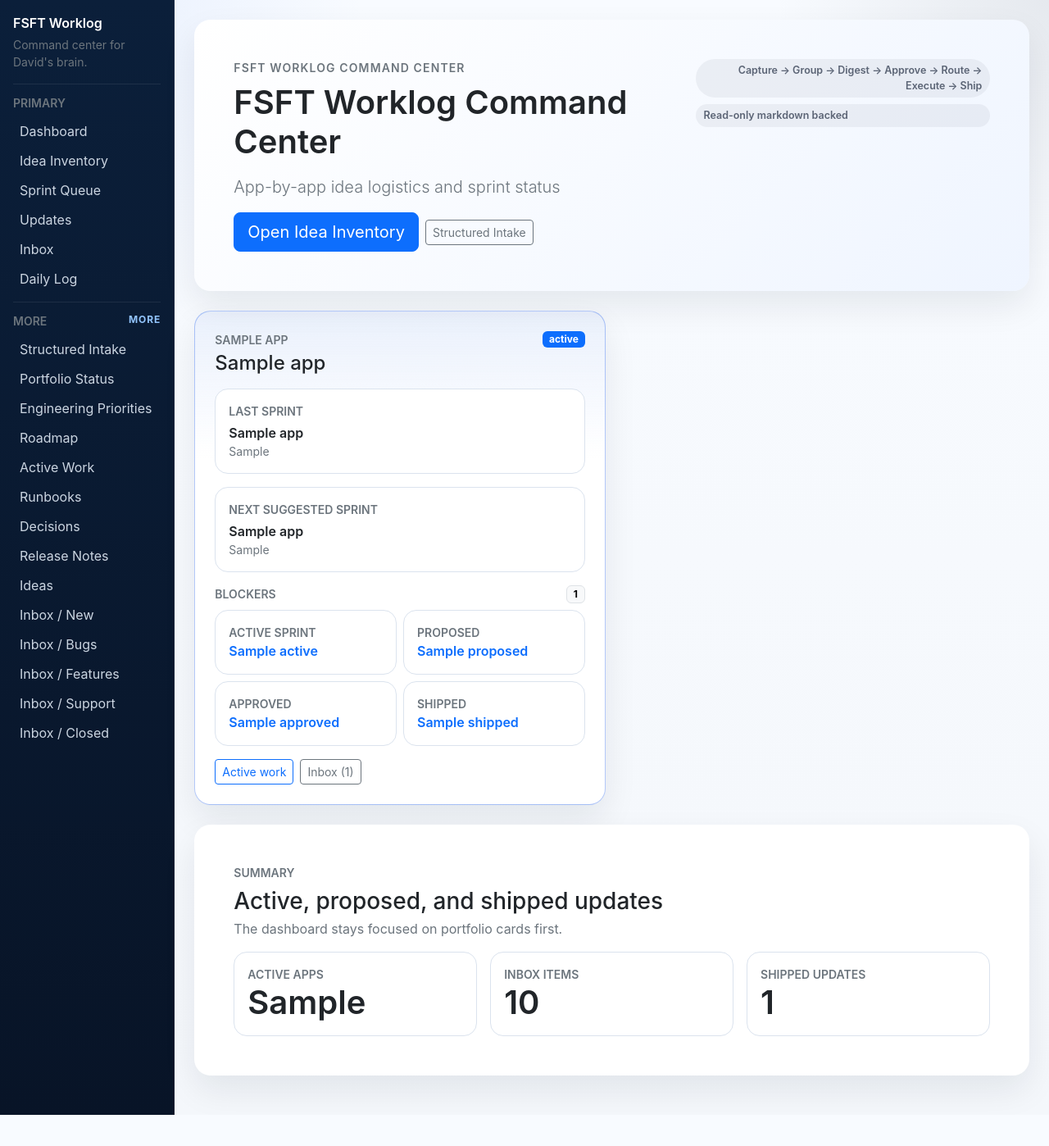
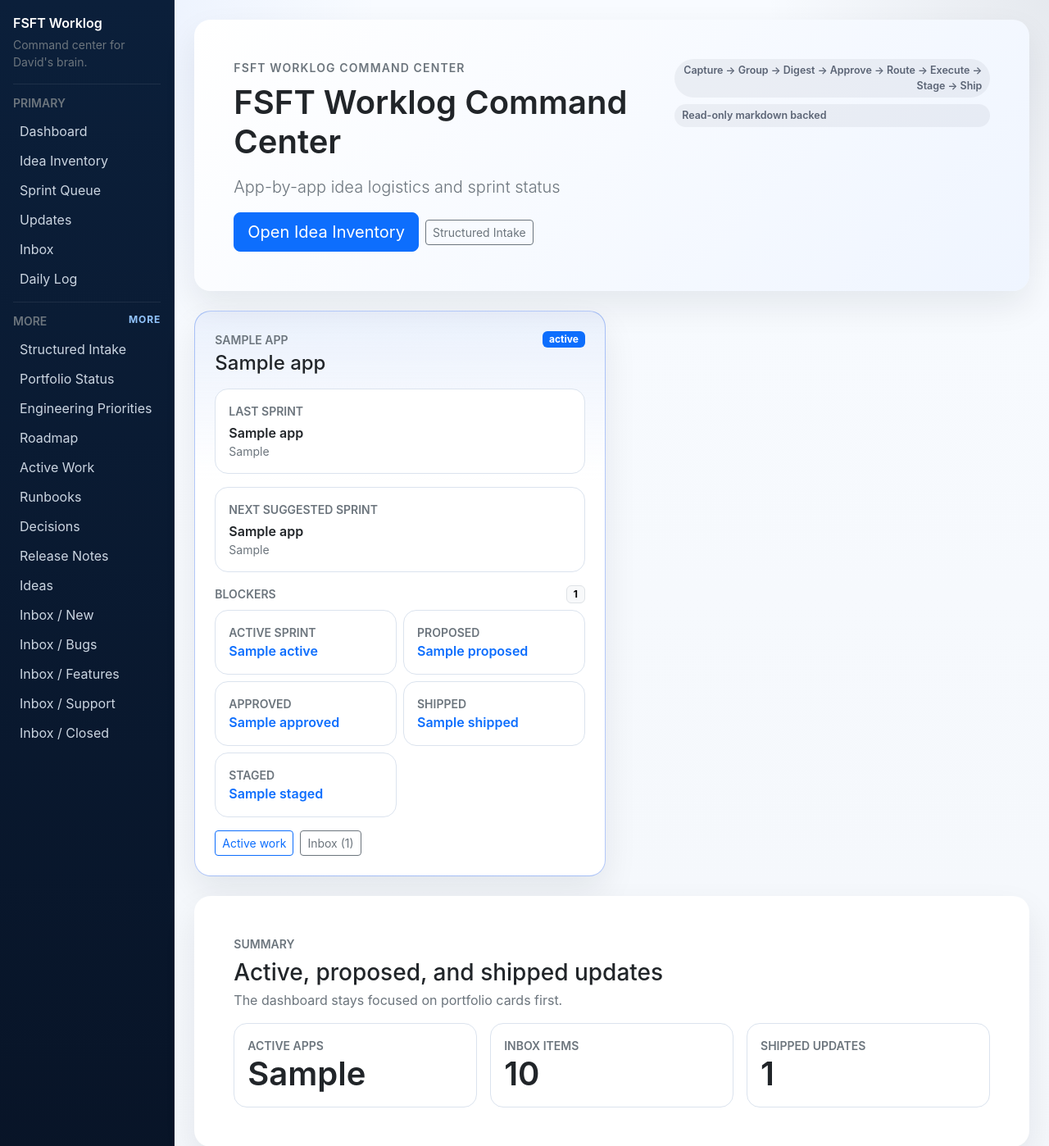
Before and after one commit to fourseasonsft/worklog-viewer, a Flask app: template templates/dashboard.html in a window 1280 px wide. Shown: the top 1398 px of the page at 82% size. Before the commit the page ends 1360 px from the top, so only its background shows below. Run offline with Flask 3, Linux system fonts and the light colour scheme; the template is opened without the code that fills it: most values are stand-ins (such as "Sample title", 1, 10 or a date in 2020); some libraries are stand-ins or nearby versions.

Commit message:
Add staged sprint lifecycle

```diff
--- a/app.py
+++ b/app.py
@@ -702,7 +702,7 @@ def _sprints_dir(status: str | None = None) -> Path:
 
 
 def _ensure_sprint_dirs() -> None:
-    for status in ["proposed", "rejected", "approved", "active", "completed", "shipped"]:
+    for status in ["proposed", "rejected", "approved", "active", "completed", "staged", "shipped"]:
         _sprints_dir(status).mkdir(parents=True, exist_ok=True)
 
 
@@ -1055,6 +1055,18 @@ def _parse_sprint_record(path: Path) -> dict[str, object]:
     }
 
 
+def _set_sprint_status(record: dict[str, object], status: str) -> Path:
+    status = status.strip().lower()
+    if status not in {"proposed", "approved", "active", "completed", "staged", "shipped"}:
+        raise ValueError(f"Unsupported sprint status: {status}")
+    record_path = WORKLOG_ROOT / str(record["path"])
+    new_path = _update_sprint_record(record_path, status)
+    record["status_key"] = status
+    record["status"] = status.title()
+    record["path"] = str(new_path.relative_to(WORKLOG_ROOT))
+    return new_path
+
+
 def _resolve_sprint_source_thoughts(record: dict[str, object]) -> list[dict[str, str]]:
     thoughts = _thoughts_by_ids([str(item) for item in record.get("source_thought_ids", []) if str(item).strip()])
     if thoughts:
@@ -1370,7 +1382,7 @@ def _assistant_update_shipments() -> list[dict[str, str]]:
 def _sprint_records() -> list[dict[str, object]]:
     _ensure_sprint_dirs()
     records = []
-    for status in ["proposed", "approved", "active", "completed", "shipped"]:
+    for status in ["proposed", "approved", "active", "completed", "staged", "shipped"]:
         for path in sorted(_sprints_dir(status).glob("*.md"), reverse=True):
             record = _parse_sprint_record(path)
             record["status_key"] = status
@@ -1393,11 +1405,11 @@ def _filter_sprint_records(records: list[dict[str, object]], status: str, app_sl
 
 
 def _sprint_counts_by_app() -> dict[str, dict[str, int]]:
-    counts = {app: {"proposed": 0, "approved": 0, "active": 0, "completed": 0, "shipped": 0} for app in APP_FILTERS.values()}
+    counts = {app: {"proposed": 0, "approved": 0, "active": 0, "completed": 0, "staged": 0, "shipped": 0} for app in APP_FILTERS.values()}
     for record in _sprint_records():
         app = record.get("app_product") or "Other"
         if app not in counts:
-            counts[app] = {"proposed": 0, "approved": 0, "active": 0, "completed": 0, "shipped": 0}
+            counts[app] = {"proposed": 0, "approved": 0, "active": 0, "completed": 0, "staged": 0, "shipped": 0}
         key = str(record.get("status_key") or "proposed")
         if key in counts[app]:
             counts[app][key] += 1
@@ -1449,6 +1461,7 @@ def _sprint_queue_dashboard_counts() -> dict[str, int]:
         "approved": sum(1 for record in records if record.get("status_key") == "approved"),
         "active": sum(1 for record in records if record.get("status_key") == "active"),
         "completed": sum(1 for record in records if record.get("status_key") == "completed"),
+        "staged": sum(1 for record in records if record.get("status_key") == "staged"),
         "shipped": sum(1 for record in records if record.get("status_key") == "shipped"),
     }
 
@@ -1722,7 +1735,7 @@ def _build_codex_prompt(app_name: str, sprint_name: str, thoughts: list[dict[str
         f"Work on the sprint group '{sprint_name}'. "
         f"Sprint Code: {sprint_code or 'TBD'}. "
         f"Purpose: {purpose}. "
-        "Completion Requirement: At the end of this sprint, update the matching Sprint Queue record by Sprint Code. Do not leave the sprint status stale. "
+        "Completion Requirement: Mark work Completed when implementation is finished but not yet deployed. Mark it Staged when deployed to DEV or staging and ready for validation. Mark it Shipped when deployed to production or live. Update the matching Sprint Queue record by Sprint Code and do not leave the sprint status stale. "
         f"Source ideas: {source_titles}. "
         "Keep the scope small, preserve existing behavior, and return a concise plan before editing files."
     )
@@ -1765,7 +1778,7 @@ def _build_handoff_markdown(app_name: str, sprint_name: str, thoughts: list[dict
             str(group.get("recommended_first_step") or (thoughts[0].get("normalized_summary") if thoughts else "Open the source ideas, confirm the smallest common implementation slice, and outline the first chat response.")),
             "",
             "## Completion Requirement",
-            f"When this sprint is complete, update Worklog using Sprint Code {sprint_code}.",
+            f"When implementation is finished but not deployed, mark the sprint Completed. When deployed to DEV or staging and ready for validation, mark the sprint Staged. When deployed to production or live, mark the sprint Shipped. Update Worklog using Sprint Code {sprint_code}.",
             "",
             "## Codex/ChatGPT Starting Prompt",
             str(group.get("starting_prompt") or _build_codex_prompt(app_name, sprint_name, thoughts, sprint_code)),
@@ -2400,7 +2413,7 @@ def assistant():
 @_require_worklog_session
 def sprints():
     status = (request.args.get("status") or "all").strip().lower()
-    if status not in {"all", "proposed", "approved", "active", "completed", "shipped"}:
+    if status not in {"all", "proposed", "approved", "active", "completed", "staged", "shipped"}:
         status = "all"
     app_slug = _normalize_app_filter(request.args.get("app"))
     records = _filter_sprint_records(_sprint_records(), status, app_slug)
@@ -2416,6 +2429,7 @@ def sprints():
             {"value": "approved", "label": "Approved"},
             {"value": "active", "label": "Active"},
             {"value": "completed", "label": "Completed"},
+            {"value": "staged", "label": "Staged"},
             {"value": "shipped", "label": "Shipped"},
         ],
         app_filters=[
@@ -2458,6 +2472,8 @@ def sprint_action(sprint_id: str):
         new_path = _update_sprint_record(record_path, "active")
     elif action == "complete":
         new_path = _update_sprint_record(record_path, "completed")
+    elif action == "stage":
+        new_path = _update_sprint_record(record_path, "staged")
     elif action == "ship":
         new_path = _update_sprint_record(record_path, "shipped")
     elif action == "regenerate_handoff":
@@ -2492,6 +2508,8 @@ def sprint_action_by_code(sprint_code: str):
         record_path = _update_sprint_record(record_path, "active")
     elif action == "complete":
         record_path = _update_sprint_record(record_path, "completed")
+    elif action == "stage":
+        record_path = _update_sprint_record(record_path, "staged")
     elif action == "ship":
         record_path = _update_sprint_record(record_path, "shipped")
     elif action == "regenerate_handoff":
--- a/templates/dashboard.html
+++ b/templates/dashboard.html
@@ -14,7 +14,7 @@
           </div>
         </div>
         <div class="d-flex flex-column gap-2 text-xl-end">
-          <div class="card-pill">Capture → Group → Digest → Approve → Route → Execute → Ship</div>
+          <div class="card-pill">Capture → Group → Digest → Approve → Route → Execute → Stage → Ship</div>
           <div class="card-pill">Read-only markdown backed</div>
         </div>
       </div>
@@ -31,7 +31,7 @@
                 <div class="text-uppercase text-secondary small fw-semibold mb-1">{{ app.title }}</div>
                 <h2 class="h4 mb-0">{{ app.title }}</h2>
               </div>
-              <span class="badge {% if app.current_sprint_status|lower == 'active' %}text-bg-primary{% elif app.current_sprint_status|lower == 'blocked' %}text-bg-danger{% elif app.current_sprint_status|lower == 'paused' %}text-bg-secondary{% elif app.current_sprint_status|lower == 'stable' %}text-bg-success{% else %}text-bg-light border{% endif %}">
+              <span class="badge {% if app.current_sprint_status|lower == 'active' %}text-bg-primary{% elif app.current_sprint_status|lower == 'staged' %}text-bg-info{% elif app.current_sprint_status|lower == 'blocked' %}text-bg-danger{% elif app.current_sprint_status|lower == 'paused' %}text-bg-secondary{% elif app.current_sprint_status|lower == 'stable' %}text-bg-success{% else %}text-bg-light border{% endif %}">
                 {{ app.current_sprint_status or 'Stable' }}
               </span>
             </div>
@@ -92,6 +92,12 @@
                   <div class="fw-semibold">{{ app.sprint_counts.shipped }}</div>
                 </a>
               </div>
+              <div class="col-6">
+                <a class="priority-card d-block text-decoration-none" href="{{ url_for('sprints', app=app.slug, status='staged') }}">
+                  <div class="text-secondary small text-uppercase fw-semibold">Staged</div>
+                  <div class="fw-semibold">{{ app.sprint_counts.staged }}</div>
+                </a>
+              </div>
             </div>
 
             <div class="d-flex flex-wrap gap-2 mt-3">
```
Also changed, not shown: templates/sprint_detail.html (+14 -1 lines), templates/sprints.html (+6 -1 lines), tests/test_sprints.py (+25 -9 lines).
